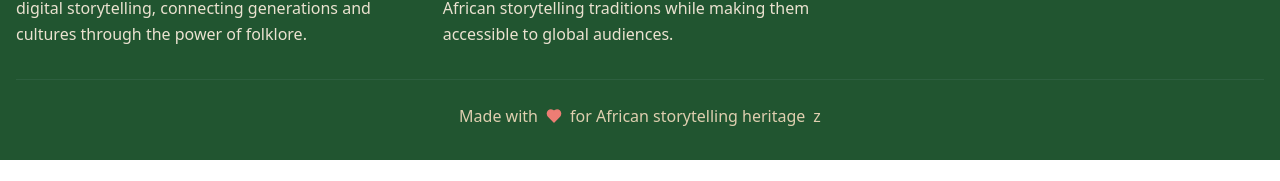
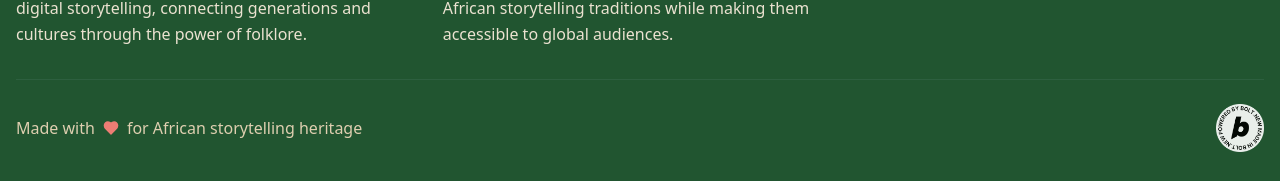
Before and after one commit to Mimsum7/Whispers-of-the-land, a React (Vite) app: page /admin in a window 1280 px wide. Shown: the part 1055-1236 px from the top of the page. Before the commit the page ends 1215 px from the top, so only its background shows below. Built offline with nearby package versions, Linux system fonts and the light colour scheme; no server answers; the database is empty.

Commit message:
Add Bolt.new badge to footer

```diff
--- a/src/components/Layout/Footer.tsx
+++ b/src/components/Layout/Footer.tsx
@@ -31,13 +31,27 @@ const Footer: React.FC = () => {
           </div>
         </div>
 
-        <div className="mt-8 pt-6 border-t border-forest-600 text-center">
-          <p className="flex items-center justify-center space-x-2 text-cream-300">
-            <span>Made with</span>
-            <Heart className="h-4 w-4 text-clay-400 fill-current" />
-            <span>for African storytelling heritage</span>
-            <p>z</p>
-          </p>
+        <div className="mt-8 pt-6 border-t border-forest-600">
+          <div className="flex flex-col md:flex-row items-center justify-between">
+            <p className="flex items-center justify-center space-x-2 text-cream-300 mb-4 md:mb-0">
+              <span>Made with</span>
+              <Heart className="h-4 w-4 text-clay-400 fill-current" />
+              <span>for African storytelling heritage</span>
+            </p>
+
+            <a
+              href="https://bolt.new/"
+              target="_blank"
+              rel="noopener noreferrer"
+              className="transition-transform duration-200 hover:scale-105"
+            >
+              <img
+                src="/bolt badge.png"
+                alt="Powered by Bolt.new"
+                className="h-12 w-auto opacity-90 hover:opacity-100 transition-opacity duration-200"
+              />
+            </a>
+          </div>
         </div>
       </div>
     </footer>
```
